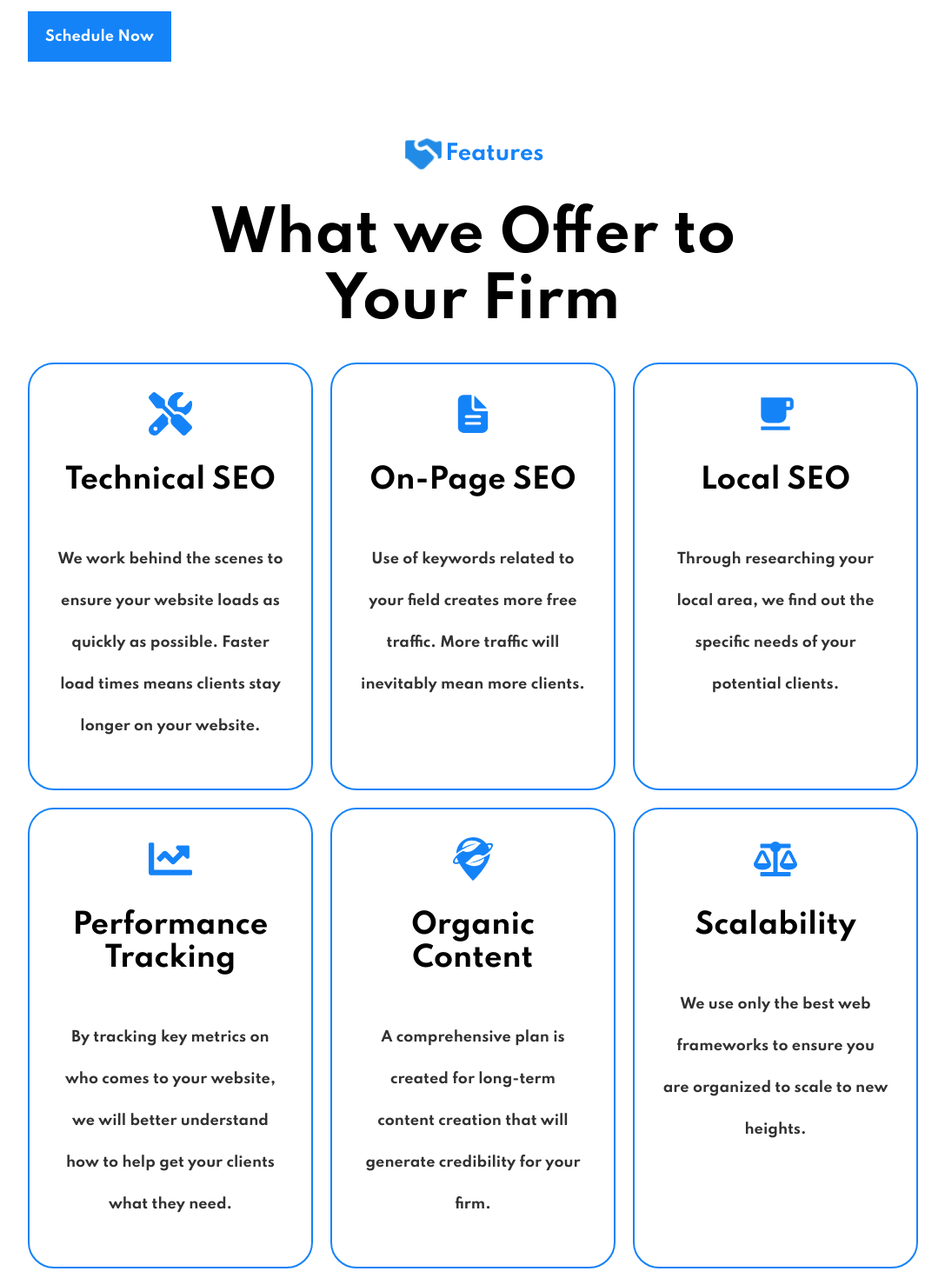
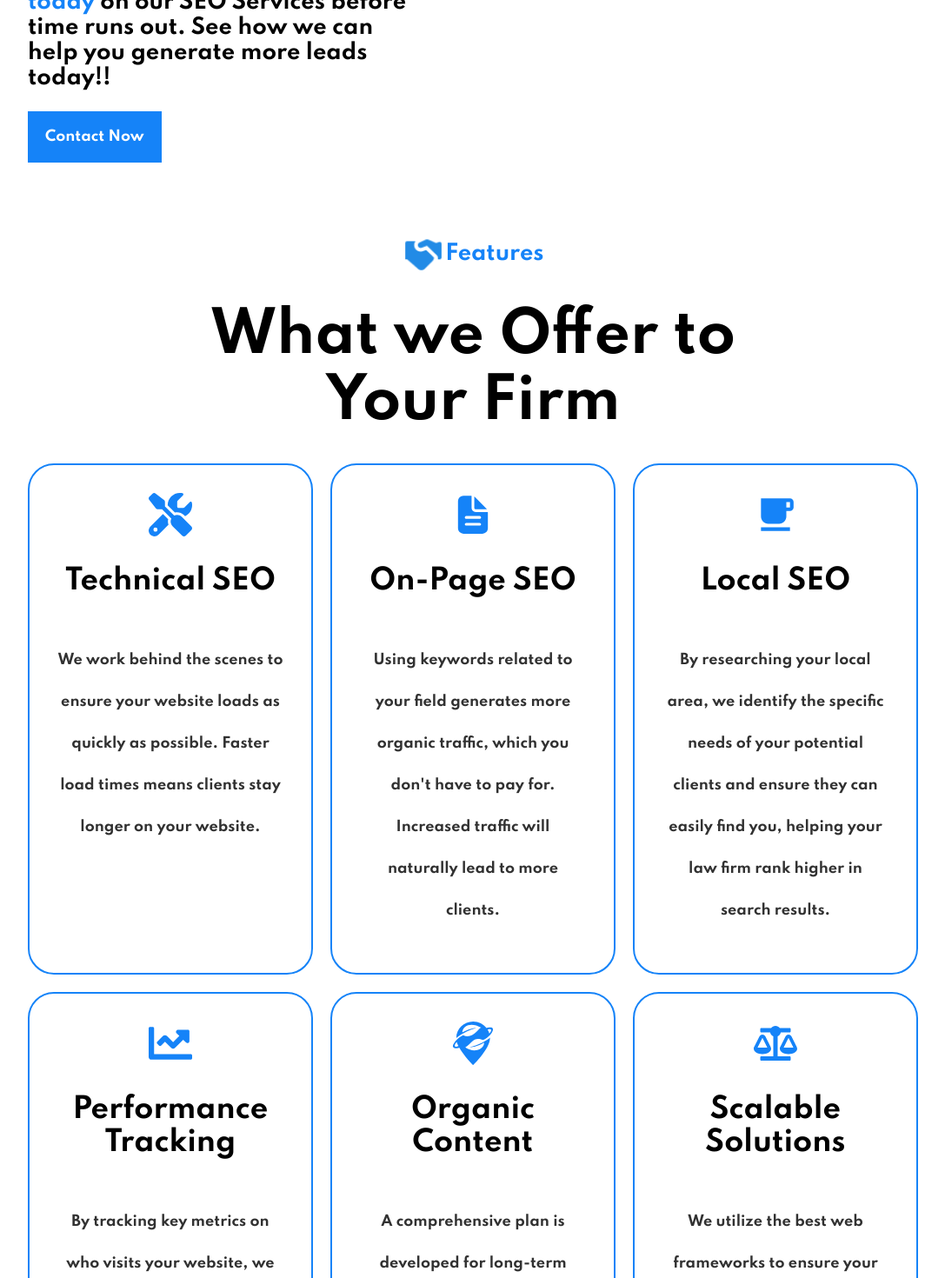
Before and after one commit to GrantGrowcott/Ninja-Devz, a Next.js app: page /Law in a window 1280 px wide. Shown: the part 660-2130 px from the top of the page at 87% size, without its empty margins (96-1183 px from the left). Built offline with nearby package versions, Linux system fonts and the light colour scheme.

Commit message:
Changes to the Law Page

```diff
--- a/src/components/ScheduleNow.tsx
+++ b/src/components/ScheduleNow.tsx
@@ -9,7 +9,7 @@ const ScheduleNow = () => {
       }}
     >
       <button className="law__cta__button">
-        <h4>Schedule Now</h4>
+        <h4>Contact Now</h4>
       </button>
     </a>
   );
--- a/src/pages/Law.tsx
+++ b/src/pages/Law.tsx
@@ -20,7 +20,7 @@ const Law = () => {
         <div className="law__outer__container">
           <div className="law__container">
             <div className="law__container__description ">
-              <h1>Specialized SEO Services for Law Firms</h1>
+              <h1>Dominate Your Local Market: Specialized SEO Services for Law Firms</h1>
               <ul className="law__list">
                 <li>
                   <Image src="/blue-check.png" alt="blue check mark" width={50} height={50} />
@@ -74,35 +74,32 @@ const Law = () => {
                 <Document size={lawIcon} color={blueIcon} />
                 <h3>On-Page SEO</h3>
                 <h4>
-                  Use of keywords related to your field creates more free traffic. More traffic will inevitably mean
-                  more clients.
+                Using keywords related to your field generates more organic traffic, which you don&apos;t have to pay for. Increased traffic will naturally lead to more clients.
                 </h4>
               </div>
               <div className="features__grid__item">
                 <Cup size={lawIcon} color={blueIcon} />
                 <h3>Local SEO</h3>
-                <h4>Through researching your local area, we find out the specific needs of your potential clients.</h4>
+                <h4>By researching your local area, we identify the specific needs of your potential clients and ensure they can easily find you, helping your law firm rank higher in search results.</h4>
               </div>
               <div className="features__grid__item">
                 <Chart size={lawIcon} color={blueIcon} />
                 <h3>Performance Tracking</h3>
                 <h4>
-                  By tracking key metrics on who comes to your website, we will better understand how to help get your
-                  clients what they need.
+                By tracking key metrics on who visits your website, we gain insights to better tailor your services to meet clients&apos; needs. This data-driven approach also helps optimize your marketing strategies, ensuring more effective client acquisition and retention.
                 </h4>
               </div>
               <div className="features__grid__item">
                 <Organic size={lawIcon} color={blueIcon} />
                 <h3>Organic Content</h3>
                 <h4>
-                  A comprehensive plan is created for long-term content creation that will generate credibility for your
-                  firm.
+                  A comprehensive plan is developed for long-term organic content creation, building credibility and establishing your firm as a trusted authority in the legal field.
                 </h4>
               </div>
               <div className="features__grid__item">
                 <Scale size={lawIcon} color={blueIcon} />
-                <h3>Scalability</h3>
-                <h4>We use only the best web frameworks to ensure you are organized to scale to new heights.</h4>
+                <h3>Scalable Solutions </h3>
+                <h4>We utilize the best web frameworks to ensure your site is optimized for scalability, allowing your firm to grow and adapt as your business evolves.</h4>
               </div>
             </div>
           </div>
--- a/src/styles/globals.css
+++ b/src/styles/globals.css
@@ -1697,8 +1697,8 @@ color: var(--black);
 .law__input__container {
   background-color: transparent;
   margin: 0 auto;
-  padding: 20px;
-  min-width: 275px;
+  padding: 15px;
+  min-width: 250px;
   max-width: 400px;
   border-style: solid;
   border-radius: 20px;
```
